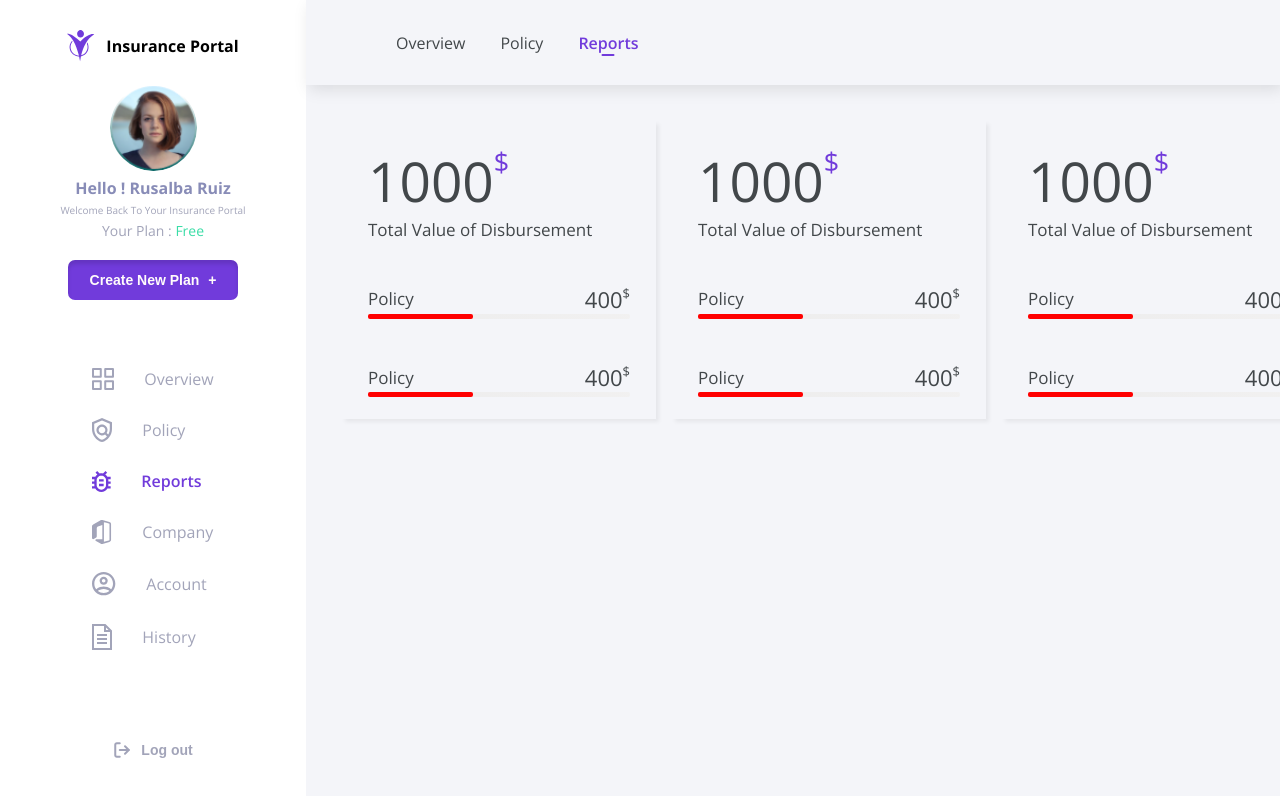
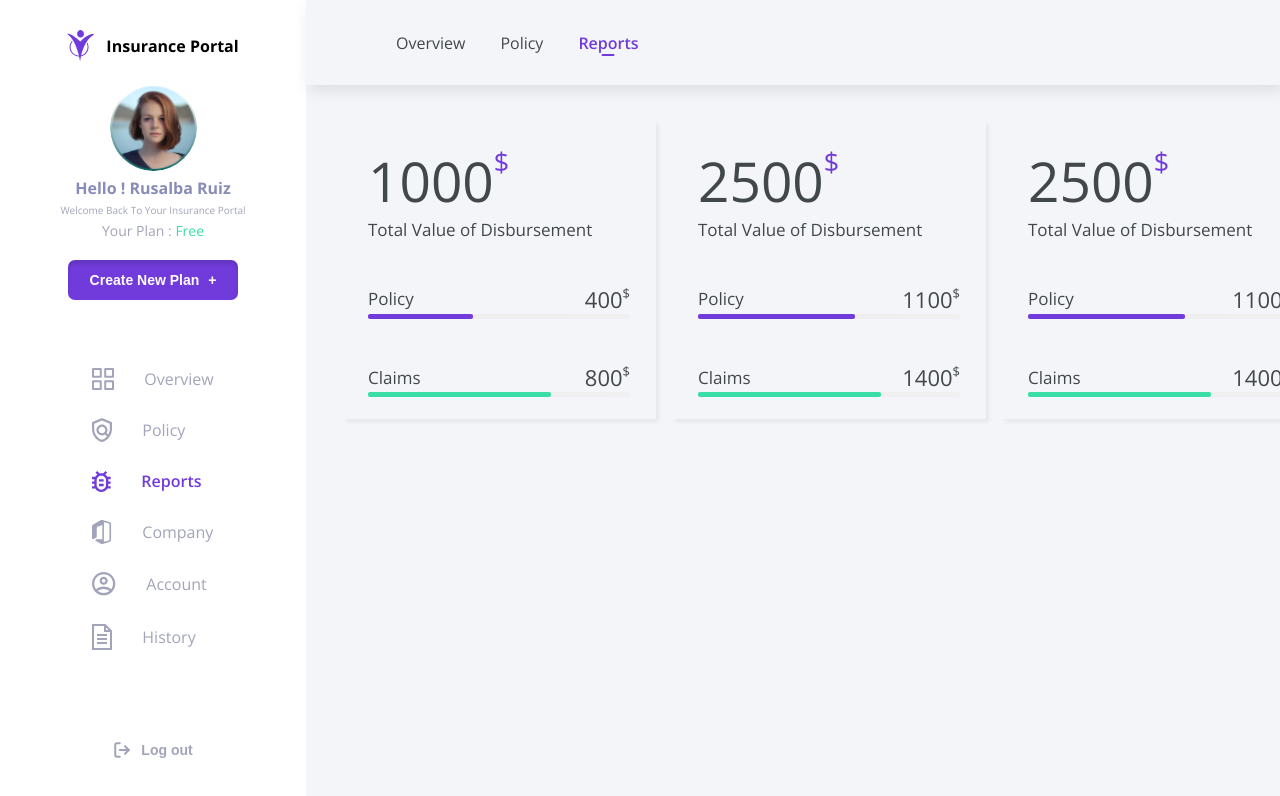
Before and after one commit to UcheSylvester/insurance-portal, a React (Create React App) app: page / in a window 1280 px wide. Shown: the top 796 px of the page. Built offline with nearby package versions, Linux system fonts and the light colour scheme.

Commit message:
Report data done

```diff
--- a/src/components/ReportCard/index.tsx
+++ b/src/components/ReportCard/index.tsx
@@ -1,29 +1,32 @@
+import { Report, SLIDER_COLOR } from "../../pages/ReportsPage/data";
 import Slider from "../Slider";
 import "./styles.scss";
 
-const ReportCard = () => (
+export interface ReportCardProps extends Report {}
+
+const ReportCard: React.FC<ReportCardProps> = ({
+  value,
+  currency,
+  name,
+  metrics,
+}) => (
   <article className="report-card">
     <div className="report-card__title-container">
       <p className="report-card__value">
-        1000 <span>$</span>
+        {value} <span>{currency}</span>
       </p>
 
-      <h3 className="report-card__title">Total Value of Disbursement</h3>
+      <h3 className="report-card__title">{name}</h3>
     </div>
 
-    <Slider
-      percentage={40}
-      price={400}
-      title="Policy"
-      activeBackgroundColor="red"
-    />
-
-    <Slider
-      percentage={40}
-      price={400}
-      title="Policy"
-      activeBackgroundColor="red"
-    />
+    {metrics.map((metric) => (
+      <Slider
+        {...metric}
+        key={metric.id}
+        activeBackgroundColor={SLIDER_COLOR[metric.name]}
+        currency={currency}
+      />
+    ))}
   </article>
 );
 
--- a/src/components/Slider/index.tsx
+++ b/src/components/Slider/index.tsx
@@ -1,25 +1,23 @@
+import { Metric } from "../../pages/ReportsPage/data";
 import "./styles.scss";
 
-export interface SliderProps {
-  percentage: number;
-  price: number;
+export interface SliderProps extends Metric {
   activeBackgroundColor: string;
-  currenecy?: string;
-  title: string;
+  currency: string;
 }
 
 const Slider: React.FC<SliderProps> = ({
   percentage,
-  price,
+  amount,
   activeBackgroundColor,
-  currenecy = "$",
-  title,
+  currency = "$",
+  name,
 }) => (
   <div className="slider__container">
     <div className="slider__title-price">
-      <p className="slider__title">{title}</p>
+      <p className="slider__title">{name}</p>
       <p className="slider__price">
-        {price} <span>{currenecy}</span>
+        {amount} <span>{currency}</span>
       </p>
     </div>
 
--- /dev/null
+++ b/src/pages/ReportsPage/data.ts
@@ -0,0 +1,84 @@
+export interface Metric {
+  id: number;
+  percentage: number;
+  amount: number;
+  name: string;
+}
+
+export interface Report {
+  id: number;
+  value: number;
+  currency: string;
+  name: string;
+  metrics: Metric[];
+}
+
+export const REPORT_DATA: Report[] = [
+  {
+    id: 1,
+    value: 1000,
+    currency: "$",
+    name: "Total Value of Disbursement",
+    metrics: [
+      {
+        id: 1,
+        name: "Policy",
+        amount: 400,
+        percentage: 40,
+      },
+      {
+        id: 2,
+        name: "Claims",
+        amount: 800,
+        percentage: 70,
+      },
+    ],
+  },
+
+  {
+    id: 2,
+    value: 2500,
+    currency: "$",
+    name: "Total Value of Disbursement",
+    metrics: [
+      {
+        id: 1,
+        name: "Policy",
+        amount: 1100,
+        percentage: 60,
+      },
+      {
+        id: 2,
+        name: "Claims",
+        amount: 1400,
+        percentage: 70,
+      },
+    ],
+  },
+
+  {
+    id: 3,
+    value: 2500,
+    currency: "$",
+    name: "Total Value of Disbursement",
+    metrics: [
+      {
+        id: 1,
+        name: "Policy",
+        amount: 1100,
+        percentage: 60,
+      },
+      {
+        id: 2,
+        name: "Claims",
+        amount: 1400,
+        percentage: 70,
+      },
+    ],
+  },
+];
+
+export const SLIDER_COLOR: Record<string, string> = {
+  Policy: "var(--color-primary)",
+  Claims: "var(--color-tertiary)",
+};
--- a/src/pages/ReportsPage/index.tsx
+++ b/src/pages/ReportsPage/index.tsx
@@ -1,4 +1,5 @@
 import ReportCard from "../../components/ReportCard";
+import { REPORT_DATA } from "./data";
 import "./styles.scss";
 
 const ReportsPage = () => {
@@ -8,9 +9,9 @@ const ReportsPage = () => {
 
       {/* Cards */}
       <section className="reports-page__cards">
-        <ReportCard />
-        <ReportCard />
-        <ReportCard />
+        {REPORT_DATA.map((data) => (
+          <ReportCard {...data} key={data.id} />
+        ))}
       </section>
     </main>
   );
```
